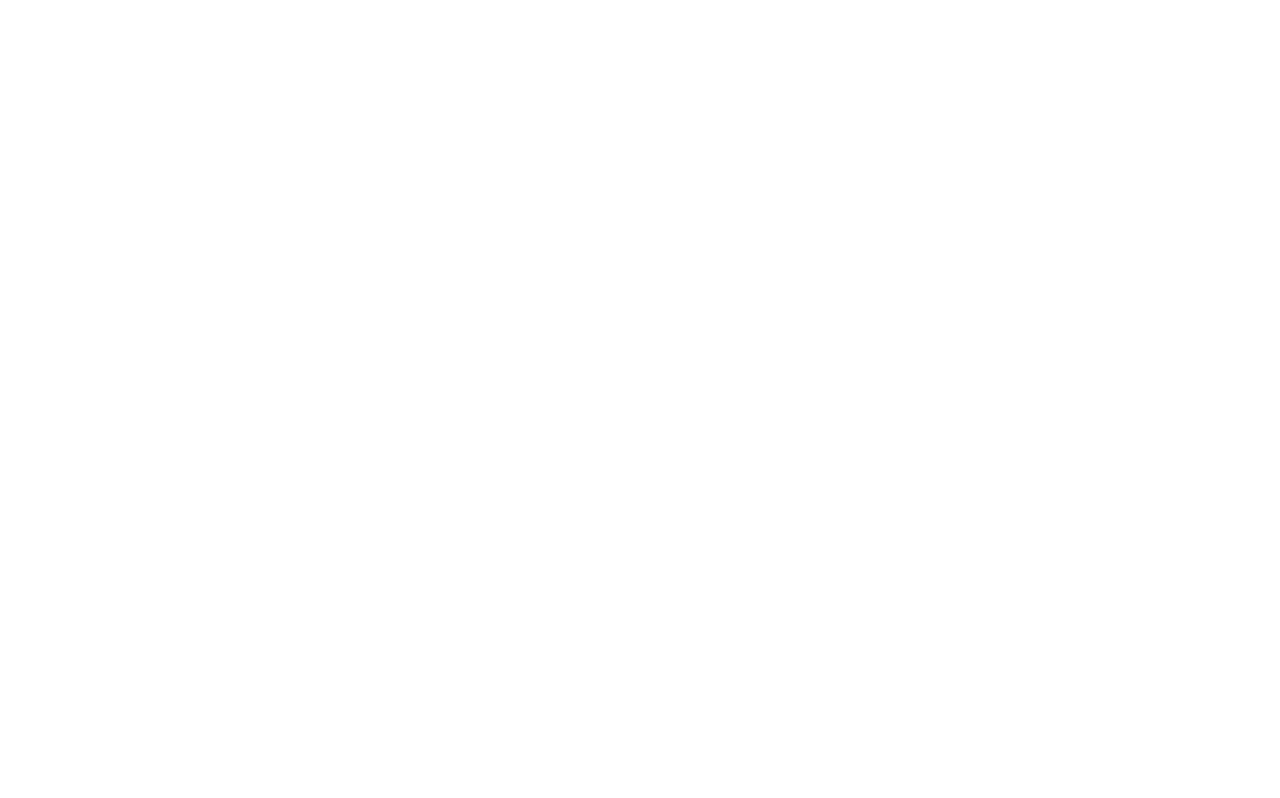
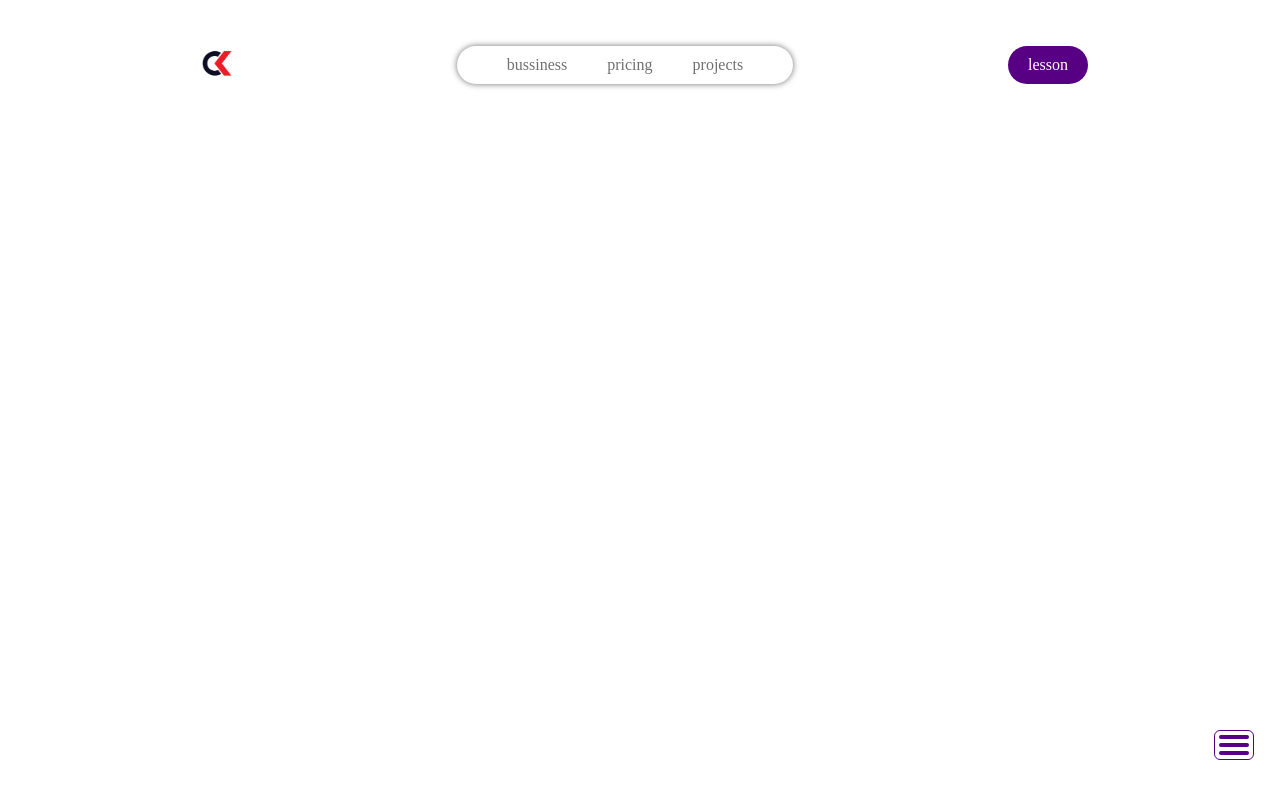
Before and after one commit to pacifique-I/the-coding-avenue-project, a plain HTML site: page index.html in a window 1280 px wide. Drawn offline with Linux system fonts and the light colour scheme.

Commit message:
adding basic css and styling th top static navigation-bar and burger menu

```diff
--- a/index.html
+++ b/index.html
@@ -4,13 +4,35 @@
     <meta charset="UTF-8">
     <meta http-equiv="X-UA-Compatible" content="IE=edge">
     <meta name="viewport" content="width=device-width, initial-scale=1.0">
+    <link rel="stylesheet" href="style.css">
     <title>Coding AV</title>
 </head>
 <body>
+    <!-- STATIC TOP NAVIGATION BAR -->
     <div class="static-top-nav-bar">
-        <div class="logo-container"></div>
-        <div class="links-container"></div>
+        <div class="logo-container">
+            <img src="images/logo.png" alt="the main logo" srcset="">
+        </div>
+        <div class="links-container">
+            <a href="#">bussiness</a>
+            <a href="#">pricing</a>
+            <a href="#">projects</a>
+        </div>
+        <div class="call-to-act-nav-button-container">
+            <a href="#">lesson</a>
+        </div>
     </div>
+
+    <!-- THE BURGER MENU BUTTON  -->
+    <div class="menu-button-holder">
+        <div class="menu-bar">
+            <div class="bar"></div>
+            <div class="bar"></div>
+            <div class="bar"></div>
+        </div>
+    </div>
+
+    <!-- THE MAIN LOADING PAGE FOR WELCOME -->
     <div class="intro-scroller">
         <div class="logo-holder">
             <div class="logo-image"></div>
@@ -24,5 +46,12 @@
             </div>
         </div>
     </div>
+
+    <!-- THE HOME PAGE -->
+    <div class="home-page">
+        <div class="title-hero"></div>
+        <div class="button"></div>
+    </div>
+
 </body>
 </html>
--- a/style.css
+++ b/style.css
@@ -0,0 +1,136 @@
+/* VARIABLES DECLARATION */
+:root{
+    --primary-text-color: #fff;
+    --secondary-text-color: #707070;
+    --primary-hover-text-color: #580084;
+    --primary-call-to-action-text-color: #580084;
+    --secondary-call-to-action-text-color: #fff;
+    --primary-call-to-action-background-color: #fff;
+    --secondary-call-to-action-background-color: #580084;
+    --primary-site-background-color: #580084;
+    --secondary-site-background-color: #fff;
+}
+
+
+
+
+
+
+
+
+
+/* GENERAL STYLES  */
+*{
+    padding: 0%;
+    margin: 0%;
+    box-sizing: border-box;
+    font-family: 'poppins';
+    font-size: 1em;
+    font-weight: 400;
+    text-decoration: none;
+}
+body{
+    background: #fff;
+    width: 100vw;
+    height: 100vh;
+}
+
+
+
+
+
+
+
+
+
+/* THE TOP NAVIGATION BAR  */
+.static-top-nav-bar{
+    position: fixed;
+    width: 70%;
+    display: flex;
+    flex-direction: row;
+    justify-content: space-between;
+    align-items: center;
+    left: 50%;
+    top: 5%;
+    transform: translateX(-50%);
+}
+.static-top-nav-bar .logo-container{
+    width: 50px;
+    height: 50px;
+    background-color: white;
+    display: flex;
+    flex-direction: column;
+    justify-content: center;
+    align-items: center;
+    border-radius: 50%;
+}
+.static-top-nav-bar .logo-container img{
+    width: 30px;
+    height: auto;
+}
+.static-top-nav-bar .links-container{
+     background-color: var(--secondary-site-background-color);
+    padding: 10px 30px;
+    display: flex;
+    flex-direction: row;
+    justify-content: center;
+    align-items: center;
+    border-radius: 50px;
+    box-shadow: 0 0 6px rgb(112, 112, 112);
+}
+.static-top-nav-bar .links-container a{
+    color: var(--secondary-text-color);
+    text-decoration: none;
+    margin: 0 20px;
+}
+.static-top-nav-bar .links-container a:hover{
+    color: var(--primary-hover-text-color);
+}
+.static-top-nav-bar .call-to-act-nav-button-container{
+    background-color: var(--secondary-call-to-action-background-color);
+    padding: 10px 20px;
+    border-radius: 30px;
+}
+.static-top-nav-bar .call-to-act-nav-button-container a{
+    color: var(--secondary-call-to-action-text-color);
+}
+
+
+
+
+
+
+
+
+
+/* THE MENU BAR STYLES */
+.menu-button-holder{
+    position: fixed;
+    padding: 2px;
+    background: none;
+    display: flex;
+    flex-direction: column;
+    justify-content: center;
+    align-items: center;
+    border-radius: 6px;
+    border: 1.5px solid var(--primary-site-background-color);
+    bottom: 5%;
+    right: 2%;
+    cursor: pointer;
+}
+.menu-button-holder .menu-bar{
+    display: flex;
+    flex-direction: column;
+    justify-content: center;
+    align-items: center;
+}
+.menu-button-holder .menu-bar .bar{
+    width: 30px;
+    height: 4px;
+    background-color: var(--primary-site-background-color);
+    display: block;
+    border-radius: 5px;
+    margin: 2px;
+
+}
```
Also changed, not shown: images/logo.png (added).
